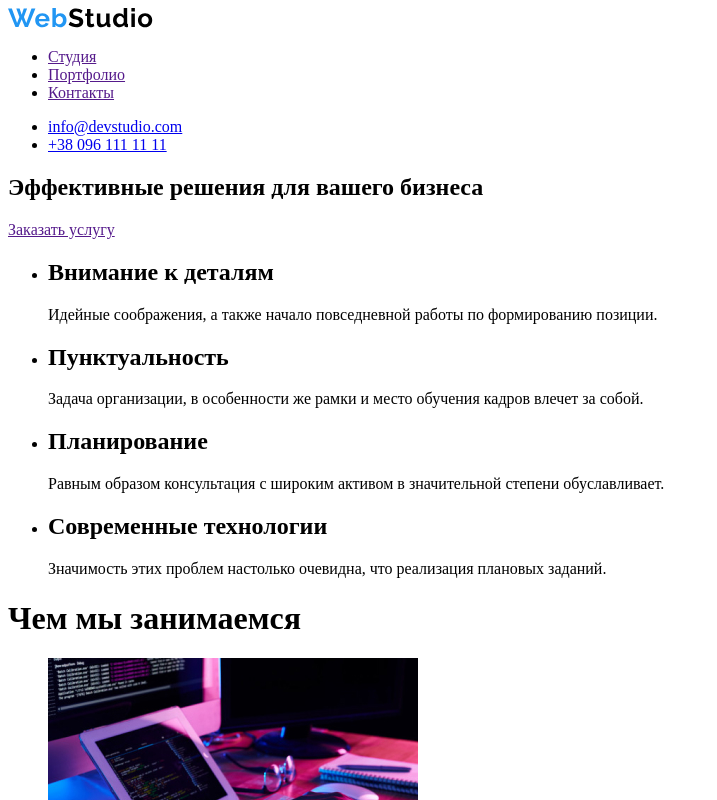
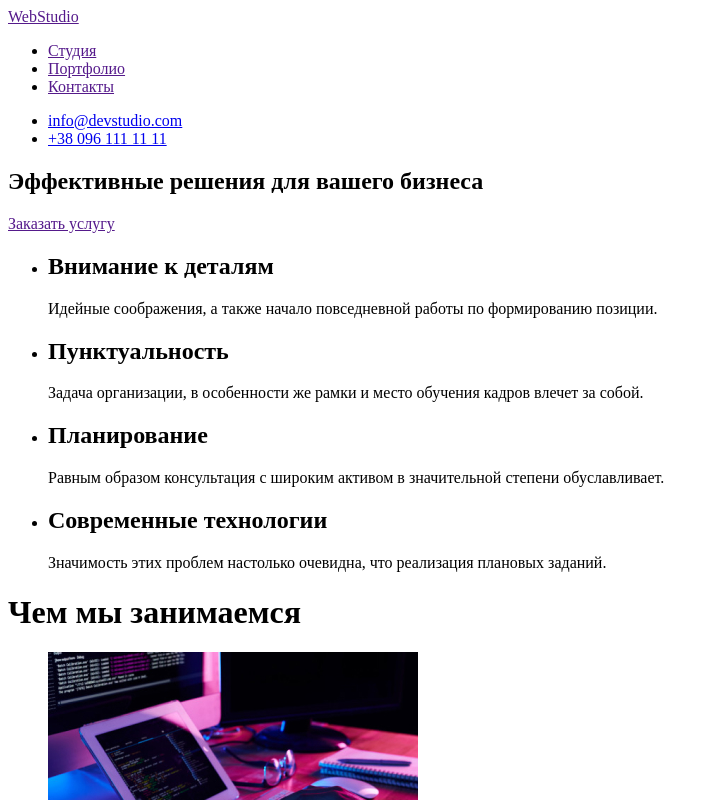
Before and after one commit to Vera-Korzun/goit-markup-hw-01, a plain HTML site: page index.html in a window 1280 px wide. Shown: the top 800 px of the page, without its empty margins (0-717 px from the left). Drawn offline with Linux system fonts and the light colour scheme.

Commit message:
Changed nav, logo

```diff
--- a/index.html
+++ b/index.html
@@ -10,29 +10,25 @@
     <!-- Header-->
     <header>
       <nav>
-        <a href="">
-          <img src="./img/logoh.svg" alt="WebStudio" />
-        </a>
+        <a href="">WebStudio</a>
         <ul>
           <li><a href="">Студия</a></li>
           <li><a href="">Портфолио</a></li>
           <li><a href="">Контакты</a></li>
         </ul>
+      </nav>
       <ul>
         <li><a href="mailto:info@devstudio.com">info@devstudio.com</a></li>
         <li><a href="tel:380961111111">+38 096 111 11 11</a></li>
       </ul>
-      </nav>
     </header>
 
     <main>
       <!--Offers-->
-      <div>
       <section>
         <h2>Эффективные решения для вашего бизнеса</h2>
         <a href="">Заказать услугу</a>
       </section>
-      </div>
 
       <!--Qualities-->
       <div>
@@ -73,11 +69,6 @@
       <!--Work with-->
       <div>
         <h1>Чем мы занимаемся</h1>
-        <!-- <ul>
-        <li><img src="./img/img1.jpg" alt="" /></li>
-        <li><img src="./img/img2.jpg" alt="" /></li>
-        <li><img src="./img/img3.jpg" alt="" /></li>
-      </ul>-->
         <ul>
           <li>
             <a href=""><img src="./img/img1.jpg" alt="Box1" /></a>
@@ -94,26 +85,6 @@
       <!--Our team-->
       <section>
         <h2>Наша команда</h2>
-        <!--<div>
-        <img src="img/img.jpg" alt="" />
-        <p>Игорь Демьяненко</p>
-        <p>Product Designer</p>
-      </div>
-      <div>
-        <img src="img/img (1).jpg" alt="" />
-        <p>Ольга Репина</p>
-        <p>Frontend Developer</p>
-      </div>
-      <div>
-        <img src="img/img (2).jpg" alt="" />
-        <p>Николай Тарасов</p>
-        <p>Marketing</p>
-      </div>
-      <div>
-        <img src="img/img (3).jpg" alt="" />
-        <p>Михаил Ермаков</p>
-        <p>UI Designer</p>
-      </div>-->
         <ul>
           <li>
             <img src="./img/team1.jpg" alt="Foto" />
@@ -142,9 +113,7 @@
     <!--Footer-->
     <div>
       <footer>
-        <a href="">
-          <img src="./img/logof.svg" alt="WebStudio" />
-        </a>
+        <a href="">WebStudio</a>
         <p>г.Киев, пр-т Леси Украинки, 26</p>
         <a href="mailto:info@example.com">info@example.com</a>
         <br />
```
Lines whose indentation alone changed are shown as unchanged.
